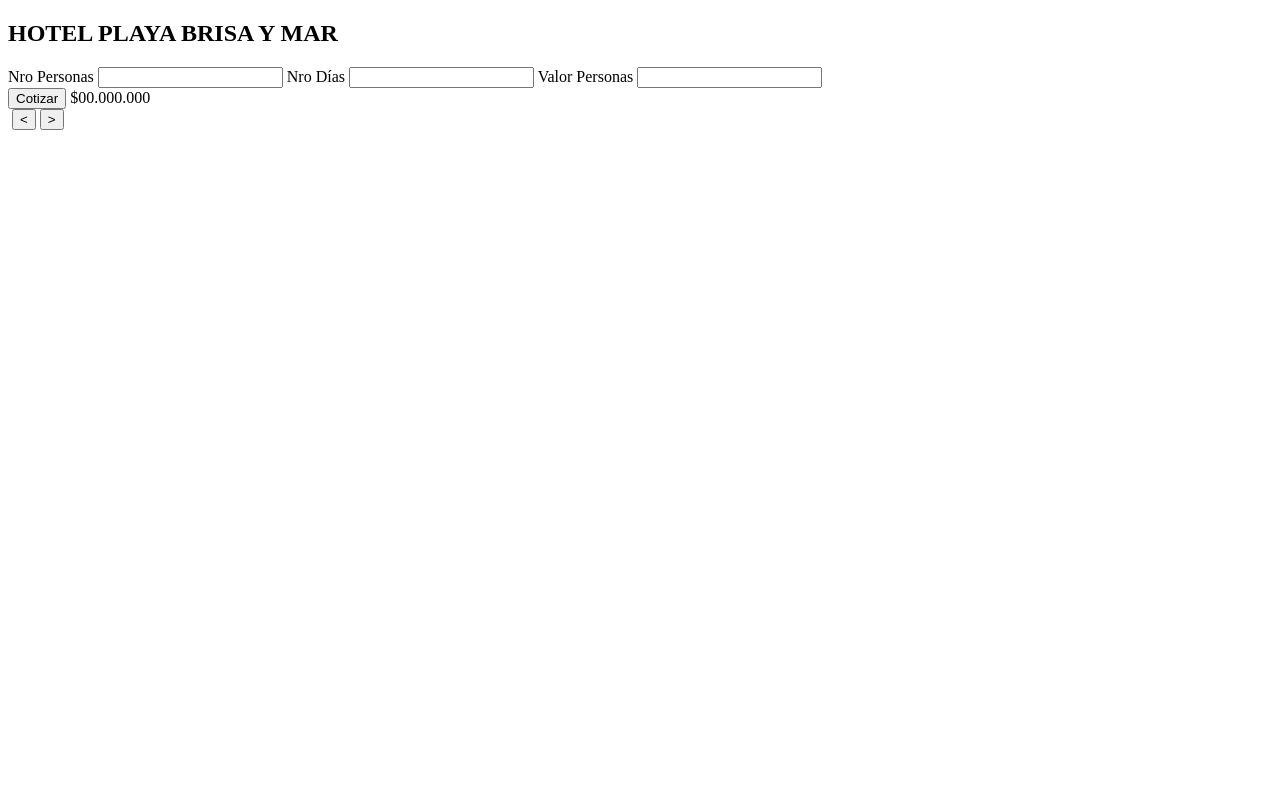
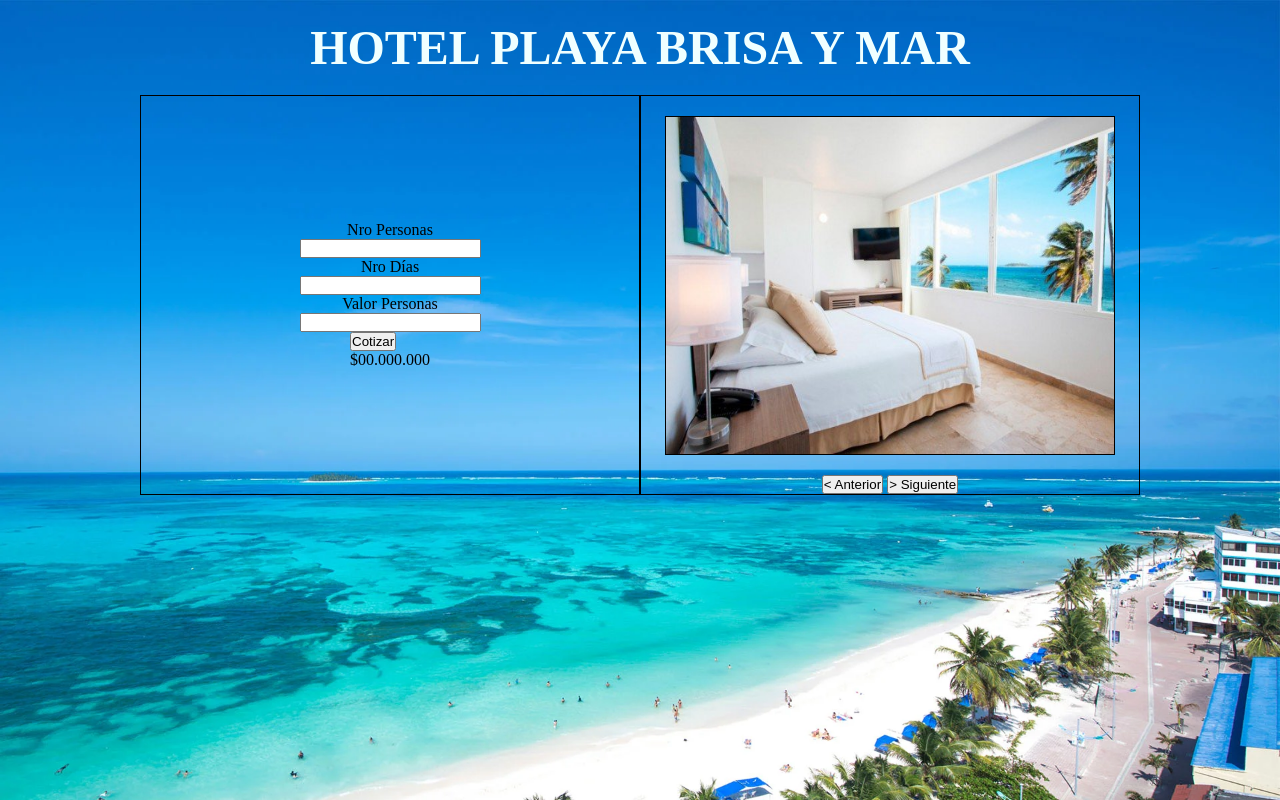
Before and after one commit to KevinMBol/Hoteljs, a plain HTML site: page index.html in a window 1280 px wide. Drawn offline with Linux system fonts and the light colour scheme.

Commit message:
V1.1 ok Maquetacion

```diff
--- a/css/style.css
+++ b/css/style.css
@@ -0,0 +1,52 @@
+*{
+    margin: 0;
+    padding: 0;
+    box-sizing: border-box;
+}
+
+body{
+    background-image: url(../img/fondo1.webp);
+    background-repeat: no-repeat;
+    background-size: cover;
+}
+
+h1{
+    text-align: center;
+    color: azure;
+    font-size: 48px;
+    margin: 20px 50px;
+}
+.box{
+    border: 1px solid;
+    width: 500px;
+    height: 400px;
+}
+.container{
+    display: flex;
+    justify-content: center;
+    margin: 0px 80px;
+}
+
+.cotizar{
+    display: flex;
+    justify-content: center;
+    align-items: center;
+    flex-direction: column;
+    /* text-align: center;
+    justify-items: center; */
+}
+
+.galeria{
+    display: flex;
+    justify-content: center;
+    align-items: center;
+    flex-direction: column;
+}
+
+img{
+
+    width: 450px;
+    height: 350px;
+    border: 1px solid;
+    margin: 20px 50px;
+}
--- a/index.html
+++ b/index.html
@@ -4,7 +4,7 @@
     <meta charset="UTF-8" />
     <meta http-equiv="X-UA-Compatible" content="IE=edge" />
     <meta name="viewport" content="width=device-width, initial-scale=1.0" />
-
+    <link rel="stylesheet" href="css/style.css">
     <title>Hotel</title>
   </head>
 
@@ -14,7 +14,8 @@
     </nav>
     <main>
       <section class="container">
-        <section class="cotizar">
+        <section class="cotizar box">
+
           <label for="">Nro Personas</label>
           <input type="number" name="" id="" />
 
@@ -23,15 +24,19 @@
 
           <label for="">Valor Personas</label>
           <input type="number" name="" id="" />
+
           <section class="resultados">
-            <input type="button" value="Cotizar" />
+            <input type="button" value="Cotizar" /><br>
             <label for="">$00.000.000</label>
           </section>
         </section>
-        <section class="galeria">
-          <img src="" alt="" />
-          <input type="button" value="<" onclick="img1()"/>
-          <input type="button" value=">" onclick="img2()"/><br>
+        <section class="galeria box">
+          <img src="img/habitacion1.jpg" alt="" />
+
+          <div>
+            <input type="button" value="< Anterior" onclick="img1()"/>
+            <input type="button" value="> Siguiente" onclick="img2()"/><br>
+        </div>
         </section>
       </section>
     </main>
```
Also changed, not shown: img/fondo.jpg (added), img/fondo1.webp (added), img/habitacion1.jpg (added), img/habitacion2.webp (added), img/habitacion3.png (added).
